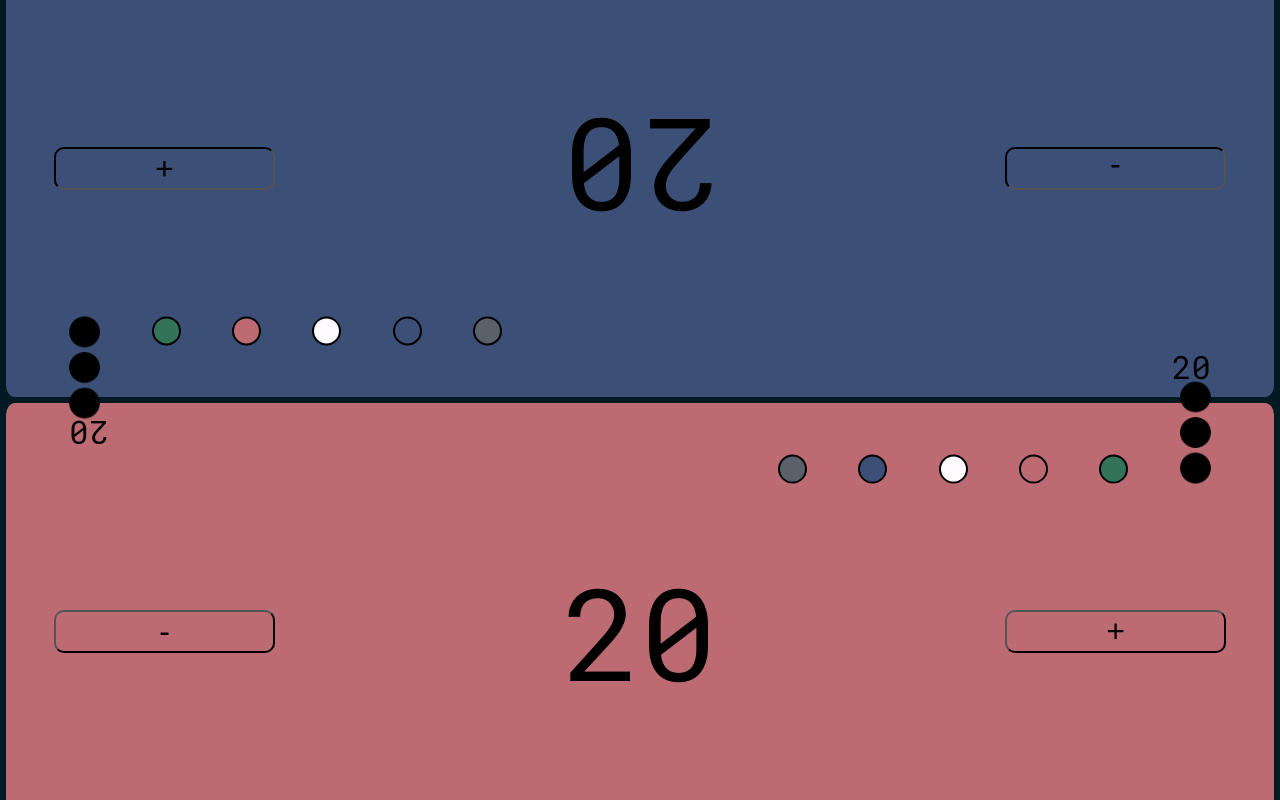
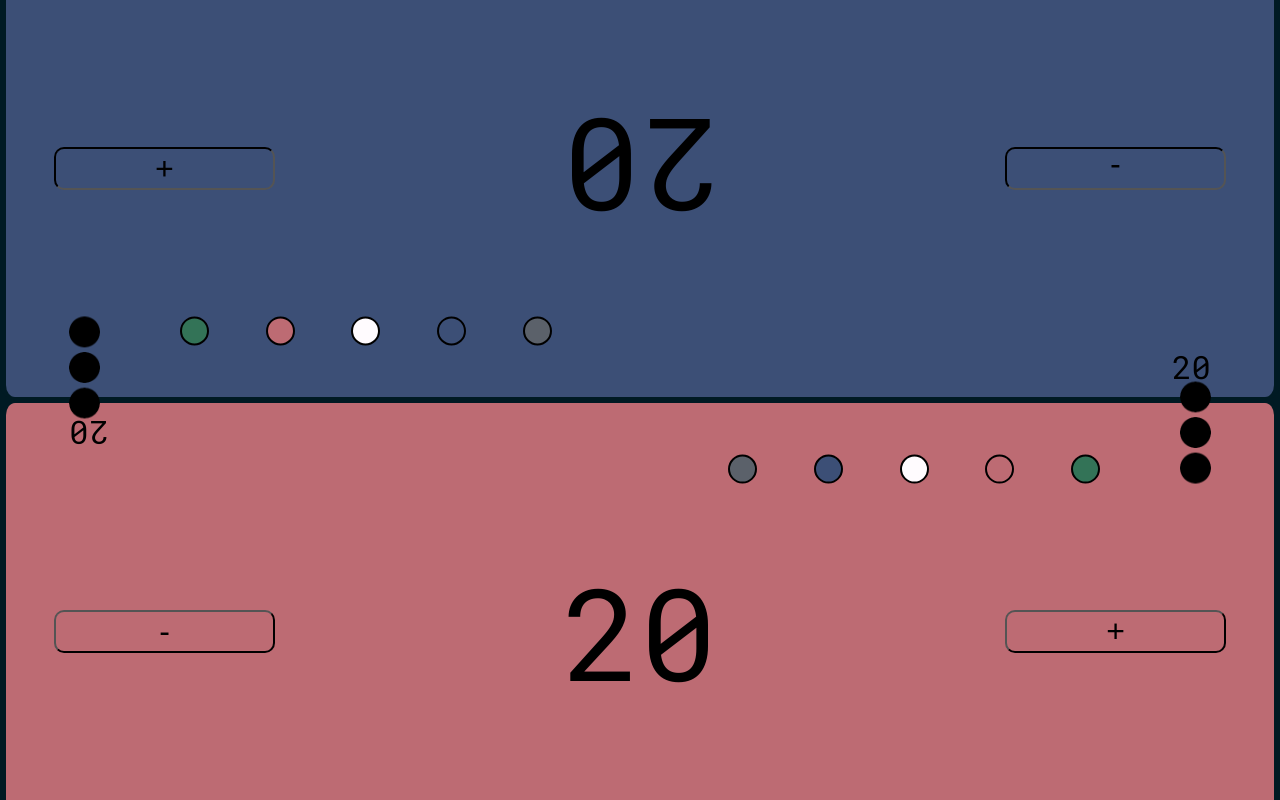
Before and after one commit to awlangham/mtg, a plain HTML site: page index.html in a window 1280 px wide. Drawn offline with nearby package versions, Linux system fonts and the light colour scheme.

Commit message:
Moved colors to their own span

```diff
--- a/index.html
+++ b/index.html
@@ -15,11 +15,13 @@
       <div class="innerDiv">
         <span class="settingsSpan">
           <img src="img/settingsV.png">
+          <span class="colorSpan">
             <span class="colorCircle green"></span>
             <span class="colorCircle red"></span>
             <span class="colorCircle white"></span>
             <span class="colorCircle blue"></span>
             <span class="colorCircle black"></span>
+          </span>
         </span>
         <span class="player1LifeText">20</span>
       </div>
@@ -35,11 +37,13 @@
       <div class="innerDiv">
         <span class="settingsSpan">
           <img src="img/settingsV.png">
+          <span class="colorSpan">
             <span class="colorCircle green"></span>
             <span class="colorCircle red"></span>
             <span class="colorCircle white"></span>
             <span class="colorCircle blue"></span>
             <span class="colorCircle black"></span>
+          </span>
         </span>
         <span class="player2LifeText">20</span>
       </div>
--- a/mtg.css
+++ b/mtg.css
@@ -97,10 +97,12 @@ body {
 
 .settingsSpan img {
   width: 3%;
+  margin-right: 5%;
 }
 
 .colorCircle {
-  padding-left: 5%;
+  margin-left: 3%;
+  margin-right: 3%;
 }
 
 .colorCircle:before {
@@ -136,3 +138,8 @@ body {
 .colorCircle.black:before {
   background-color: #5B616A;
 }
+
+.colorSpan {
+  display: flex;
+  width: 97%;
+}
```
Lines whose indentation alone changed are shown as unchanged.
